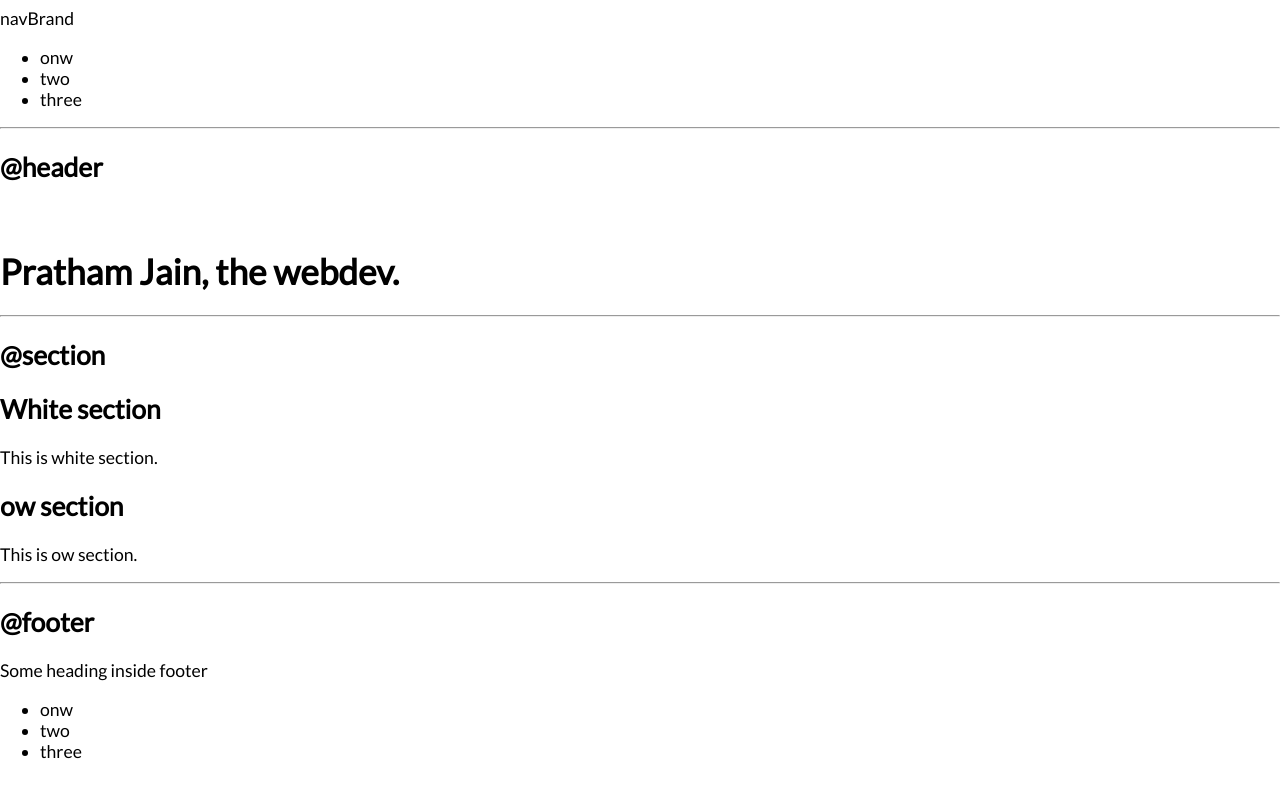
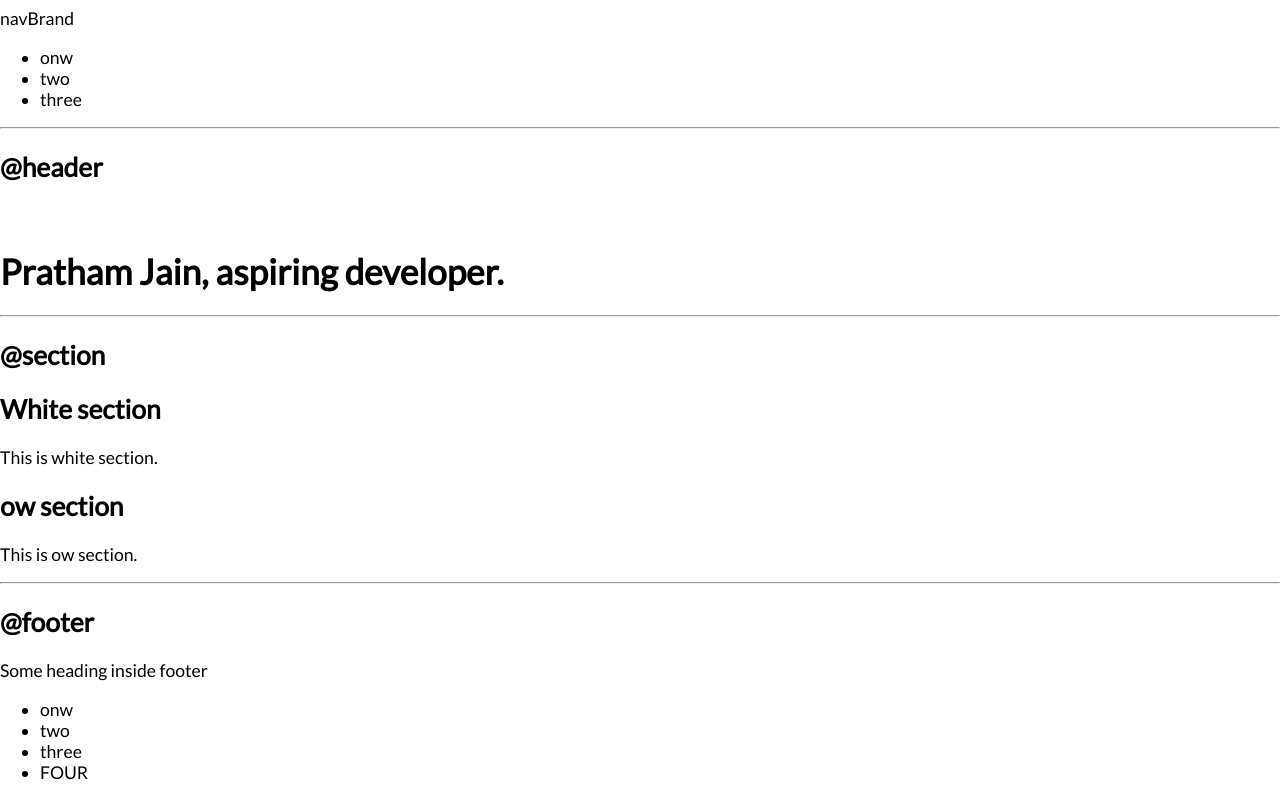
Before and after one commit to The-Pratham-Jain/Pratham-Portfolio, a plain HTML site: page component.html in a window 1280 px wide. Shown: the part 1133-1933 px from the top of the page. Before the commit the page ends 1912 px from the top, so only its background shows below. Drawn offline with Linux system fonts and the light colour scheme.

Commit message:
Update component.html

```diff
--- a/component.html
+++ b/component.html
@@ -66,7 +66,7 @@
     <h2>@header</h2>
     <header>
         <img src="" alt="">
-        <h1>Pratham Jain, the webdev.</h1>
+        <h1>Pratham Jain, aspiring developer.</h1>
     </header>
 
     <hr>
@@ -90,6 +90,7 @@
         <li>onw</li>
         <li>two</li>
         <li>three</li>
+        <li>FOUR</li>
     </ul>
     </footer>
 
```
